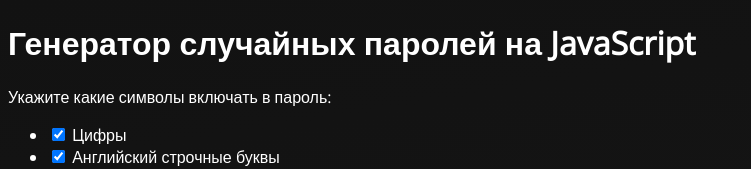
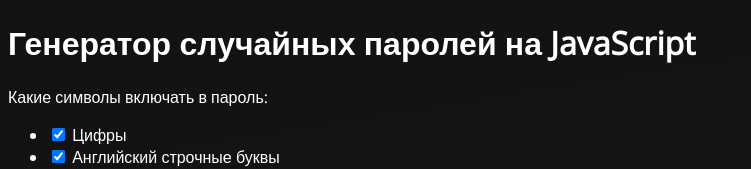
Before and after one commit to Payzinn/password_generator, a plain HTML site: page index.html in a window 1280 px wide. Shown: the top 169 px of the page, without its empty margins (0-751 px from the left). Drawn offline with nearby package versions, Linux system fonts and the light colour scheme.

Commit message:
Update index.html

```diff
--- a/index.html
+++ b/index.html
@@ -15,7 +15,7 @@
 
  <h1>Генератор случайных паролей на JavaScript</h1>
 
-<p>Укажите какие символы включать в пароль:</p>
+<p>Какие символы включать в пароль:</p>
 <ul class="password__generate">
 <li><input id="arr_num" type="checkbox" checked="checked"> Цифры</li>
 <li><input id="arr_en" type="checkbox" checked="checked"> Английский строчные буквы</li>
```
